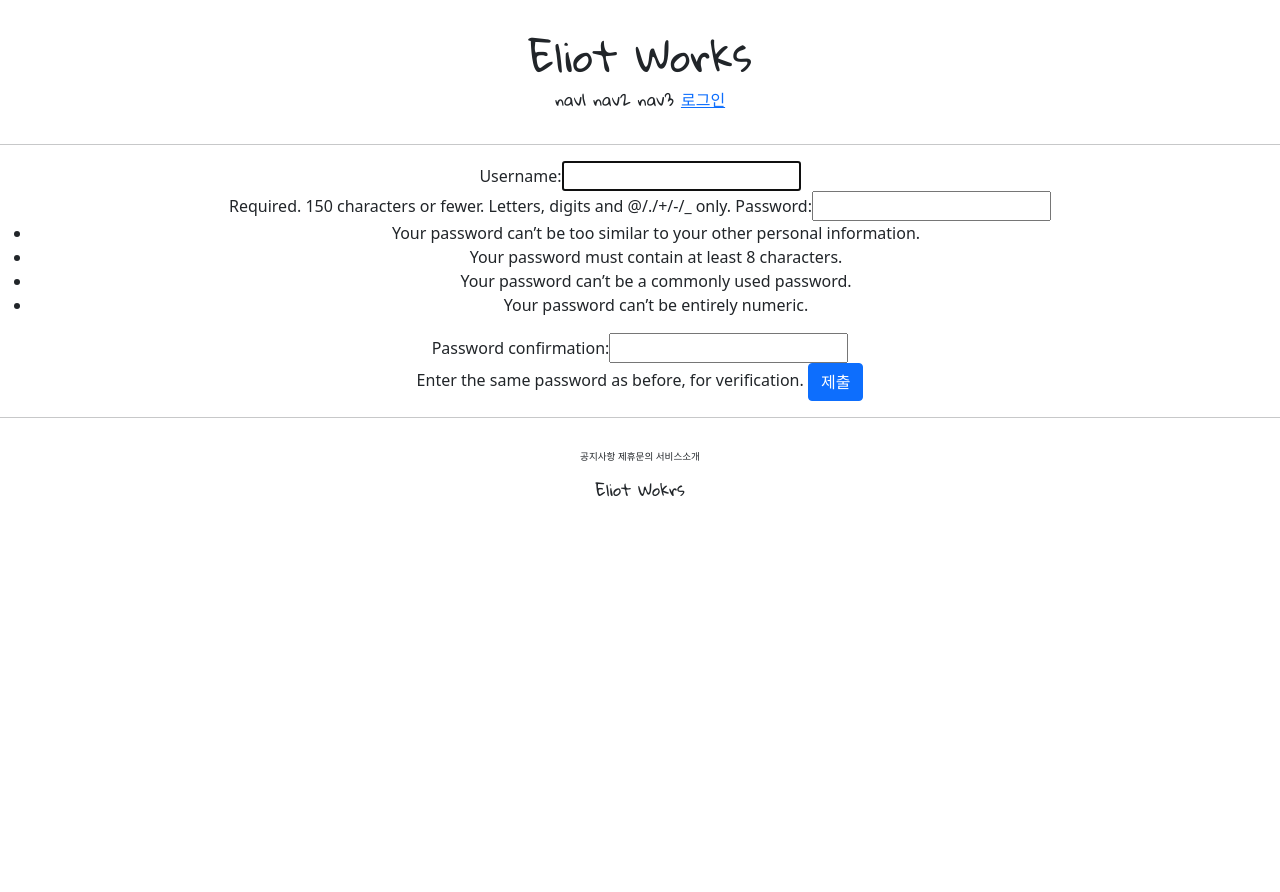
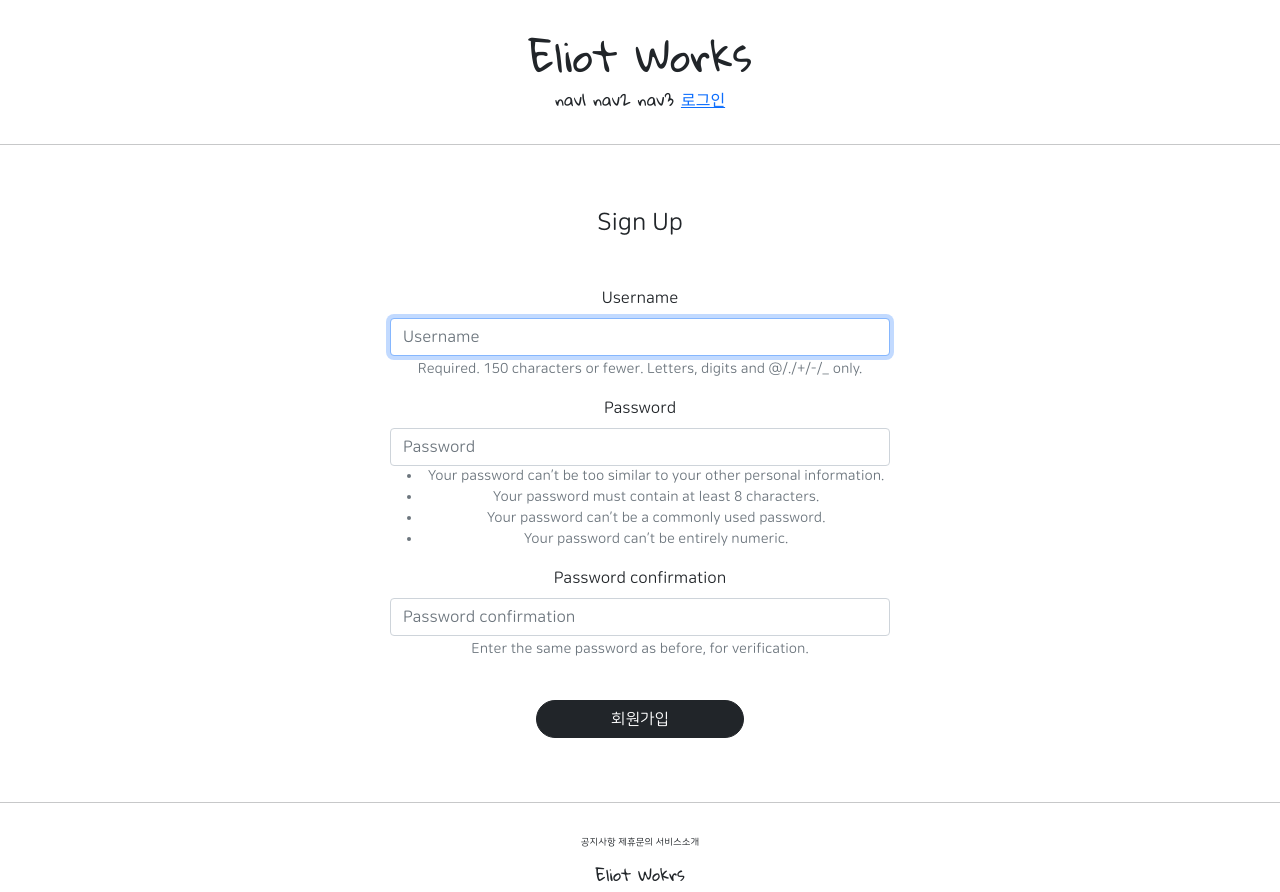
Before and after one commit to inkkim/django-Pinterest, a Django app: page /account/create/ in a window 1280 px wide. Before the commit the page ends 497 px from the top, so only its background shows below. Run offline with Django 3.2, Linux system fonts and the light colour scheme; some libraries are stand-ins or nearby versions.

Commit message:
add fonts

```diff
--- a/Pinterest/settings.py
+++ b/Pinterest/settings.py
@@ -48,6 +48,7 @@ INSTALLED_APPS = [
     'django.contrib.sessions',
     'django.contrib.messages',
     'django.contrib.staticfiles',
+    'bootstrap4',
     'accountapp',
 ]
 
--- a/accountapp/templates/accountapp/create.html
+++ b/accountapp/templates/accountapp/create.html
@@ -1,12 +1,17 @@
 {% extends 'base.html' %}
+{% load bootstrap4 %}
 
 {% block content %}
 
-    <div style="text-align: center">
+    <div style="text-align: center; max-width: 500px; margin: 4rem auto;">
+        <div class="mb-5">
+            <h4>Sign Up</h4>
+        </div>
         <form action="{% url 'accountapp:create' %}" method="post">
             {% csrf_token %}
-            {{ form }}
-            <input type="submit" class="btn btn-primary" value="제출">
+<!--            {{ form }}-->
+            {% bootstrap_form form %}
+            <input type="submit" class="btn btn-dark rounded-pill col-5 mt-4" value="회원가입">
         </form>
     </div>
 
--- a/templates/base.html
+++ b/templates/base.html
@@ -3,7 +3,7 @@
 
 {% include 'head.html' %}
 
-<body>
+<body style="font-family: 'NanumSquareRoundR';">
     {% include 'header.html' %}
 
     <hr>
--- a/templates/head.html
+++ b/templates/head.html
@@ -16,6 +16,29 @@
     <link rel="preconnect" href="https://fonts.gstatic.com">
     <link href="https://fonts.googleapis.com/css2?family=Abel&display=swap" rel="stylesheet">
 
+<!-- Naver Font/나눔스퀘어라운드-->
+    <style>
+        @font-face{
+            font-family: 'NanumSquareRoundB';
+            src: local('NanumSquareRoundB'),
+            url("{% static 'fonts/NanumSquareRoundOTFB.otf' %}") format("opentype");
+        }
+        @font-face{
+            font-family: 'NanumSquareRoundEB';
+            src: local('NanumSquareRoundEB'),
+            url("{% static 'fonts/NanumSquareRoundOTFEB.otf' %}") format("opentype");
+        }
+        @font-face{
+            font-family: 'NanumSquareRoundL';
+            src: local('NanumSquareRoundL'),
+            url("{% static 'fonts/NanumSquareRoundOTFL.otf' %}") format("opentype");
+        }
+        @font-face{
+            font-family: 'NanumSquareRoundR';
+            src: local('NanumSquareRoundR'),
+            url("{% static 'fonts/NanumSquareRoundOTFR.otf' %}") format("opentype");
+        }
+    </style>
 <!-- DEFAULT CSS LINK-->
     <link rel="stylesheet" type="text/css" href="{% static 'base.css' %}">
 </head>
```
Also changed, not shown: accountapp/templates/accountapp/login.html (+5 -3 lines), db.sqlite3, static/fonts/NanumSquareRoundOTFB.otf (added), static/fonts/NanumSquareRoundOTFEB.otf (added), static/fonts/NanumSquareRoundOTFL.otf (added), static/fonts/NanumSquareRoundOTFR.otf (added).
